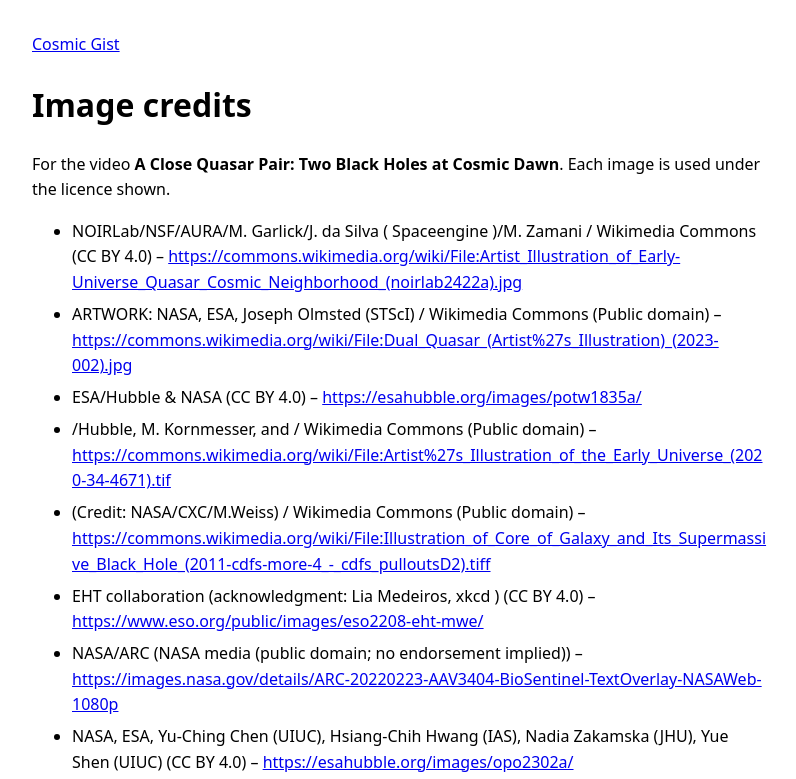
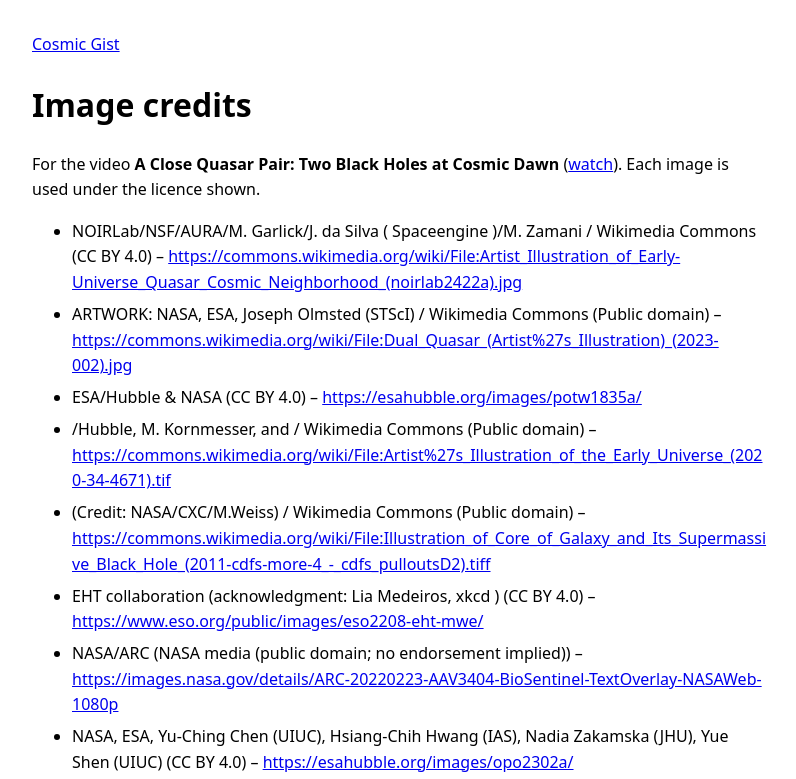
Before and after one commit to ankushbhaskar/cosmic-gist, a plain HTML site: page credits/en/2026-11-14-n-p-waw-enakaulua-a-close-quasar-pair-at-cosmic-da.html in a window 1280 px wide. Shown: the top 779 px of the page, without its empty margins (240-1036 px from the left). Drawn offline with Linux system fonts and the light colour scheme.

Commit message:
Image credits: A Close Quasar Pair: Two Black Holes at Cosmic Dawn

```diff
--- a/credits/en/2026-11-14-n-p-waw-enakaulua-a-close-quasar-pair-at-cosmic-da.html
+++ b/credits/en/2026-11-14-n-p-waw-enakaulua-a-close-quasar-pair-at-cosmic-da.html
@@ -1,5 +1,5 @@
 <!DOCTYPE html>
-<html lang="en"><head><meta charset="utf-8"><meta name="viewport" content="width=device-width, initial-scale=1"><title>Image credits – A Close Quasar Pair: Two Black Holes at Cosmic Dawn</title><style>body{font:16px/1.6 system-ui,sans-serif;max-width:46rem;margin:2rem auto;padding:0 1rem}li{margin:.4rem 0;overflow-wrap:anywhere}</style></head><body><p><a href="../../index.html">Cosmic Gist</a></p><h1>Image credits</h1><p>For the video <b>A Close Quasar Pair: Two Black Holes at Cosmic Dawn</b>. Each image is used under the licence shown.</p><ul>
+<html lang="en"><head><meta charset="utf-8"><meta name="viewport" content="width=device-width, initial-scale=1"><title>Image credits – A Close Quasar Pair: Two Black Holes at Cosmic Dawn</title><style>body{font:16px/1.6 system-ui,sans-serif;max-width:46rem;margin:2rem auto;padding:0 1rem}li{margin:.4rem 0;overflow-wrap:anywhere}</style></head><body><p><a href="../../index.html">Cosmic Gist</a></p><h1>Image credits</h1><p>For the video <b>A Close Quasar Pair: Two Black Holes at Cosmic Dawn</b> (<a href="https://youtu.be/vZz_XyvgKwg">watch</a>). Each image is used under the licence shown.</p><ul>
 <li>NOIRLab/NSF/AURA/M. Garlick/J. da Silva ( Spaceengine )/M. Zamani / Wikimedia Commons (CC BY 4.0) – <a href="https://commons.wikimedia.org/wiki/File:Artist_Illustration_of_Early-Universe_Quasar_Cosmic_Neighborhood_(noirlab2422a).jpg">https://commons.wikimedia.org/wiki/File:Artist_Illustration_of_Early-Universe_Quasar_Cosmic_Neighborhood_(noirlab2422a).jpg</a></li>
 <li>ARTWORK: NASA, ESA, Joseph Olmsted (STScI) / Wikimedia Commons (Public domain) – <a href="https://commons.wikimedia.org/wiki/File:Dual_Quasar_(Artist%27s_Illustration)_(2023-002).jpg">https://commons.wikimedia.org/wiki/File:Dual_Quasar_(Artist%27s_Illustration)_(2023-002).jpg</a></li>
 <li>ESA/Hubble &amp; NASA (CC BY 4.0) – <a href="https://esahubble.org/images/potw1835a/">https://esahubble.org/images/potw1835a/</a></li>
```
